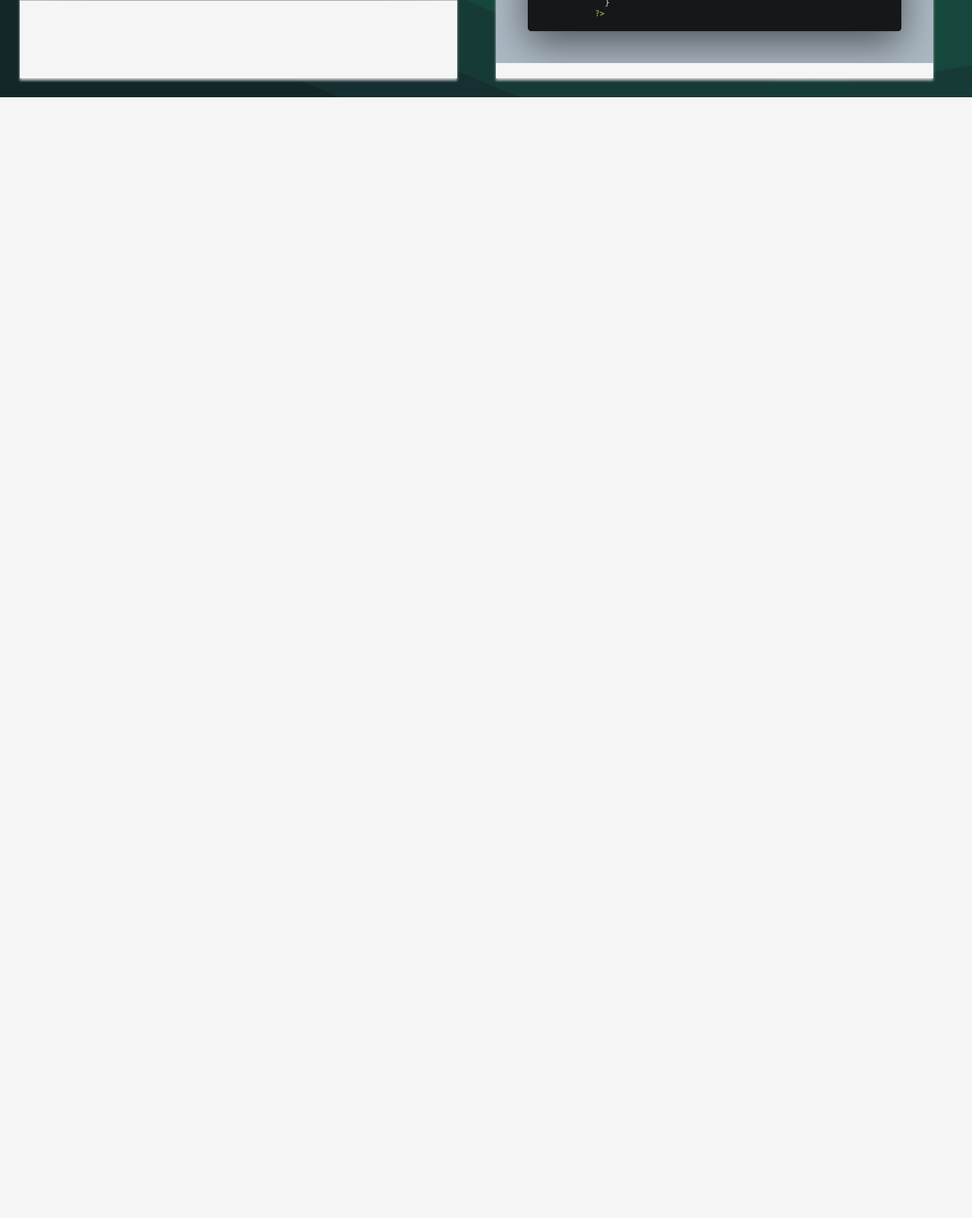
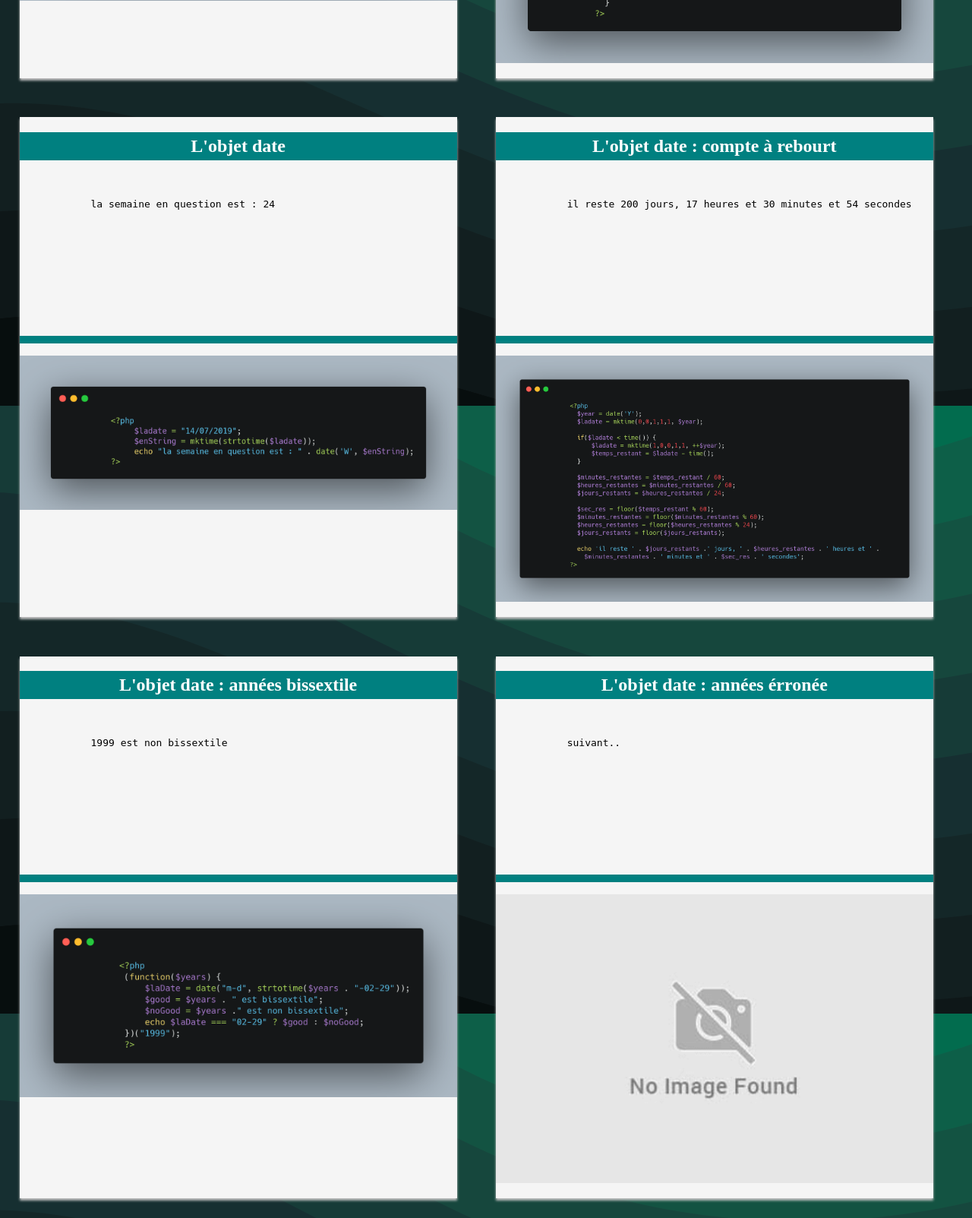
Before and after one commit to gauth80/CDA_php_exo, a PHP site: page /home.php in a window 1280 px wide. Shown: the part 2666-4269 px from the top of the page at 76% size. Before the commit the page ends 2794 px from the top, so only its background shows below. Run offline with PHP 8.4, Linux system fonts and the light colour scheme.

Commit message:
sec-commit

```diff
--- /dev/null
+++ b/autre/index.php
@@ -0,0 +1,3 @@
+<?php
+echo time();
+?>
--- a/home.php
+++ b/home.php
@@ -188,6 +188,94 @@
         </p>
       </article>
 
+      <article class="article_content">
+          <h2 class="article_title cls">L'objet date</h2>
+          <pre>
+          <code class="box fdc">
+            <?php
+            $ladate = "14/07/2019";
+            $enString = mktime(strtotime($ladate));
+            echo "la semaine en question est : " . date('W', $enString);
+            ?>
+          </code>
+        </pre>
+          <p class="article_paragraph cls">
+          <figure>
+              <img src="assets/img/date1.png" alt="date php" class="fluid">
+          </figure>
+          </p>
+      </article>
+
+      <article class="article_content">
+          <h2 class="article_title cls">L'objet date : compte à rebourt</h2>
+          <pre>
+          <code class="box fdc">
+            <?php
+            $year = date('Y');
+            $ladate = mktime(0,0,1,1,1, $year);
+
+            if($ladate < time()) {
+                $ladate = mktime(1,0,0,1,1, ++$year);
+                $temps_restant = $ladate - time();
+            }
+                $minutes_restantes = $temps_restant / 60;
+                $heures_restantes = $minutes_restantes / 60;
+                $jours_restants = $heures_restantes / 24;
+
+                $sec_res = floor($temps_restant % 60);
+                $minutes_restantes = floor($minutes_restantes % 60);
+                $heures_restantes = floor($heures_restantes % 24);
+                $jours_restants = floor($jours_restants);
+
+            echo 'il reste ' . $jours_restants .' jours, ' . $heures_restantes . ' heures et ' . $minutes_restantes . ' minutes et '
+            . $sec_res . ' secondes';
+            ?>
+          </code>
+        </pre>
+          <p class="article_paragraph cls">
+          <figure>
+              <img src="assets/img/timers.png" alt="timers php" class="fluid">
+          </figure>
+          </p>
+      </article>
+
+
+      <article class="article_content">
+          <h2 class="article_title cls">L'objet date : années bissextile</h2>
+          <pre>
+          <code class="box fdc">
+            <?php
+            (function($years) {
+                $laDate = date("m-d", strtotime($years . "-02-29"));
+                $good = $years . " est bissextile";
+                $noGood = $years ." est non bissextile";
+                echo $laDate === "02-29" ? $good : $noGood;
+            })("1999");
+            ?>
+          </code>
+        </pre>
+          <p class="article_paragraph cls">
+          <figure>
+              <img src="assets/img/bissextile.png" alt="bissextile php" class="fluid">
+          </figure>
+          </p>
+      </article>
+
+      <article class="article_content">
+          <h2 class="article_title cls">L'objet date : années érronée</h2>
+          <pre>
+          <code class="box fdc">
+            <?php
+                echo "suivant..";
+            ?>
+          </code>
+        </pre>
+          <p class="article_paragraph cls">
+          <figure>
+              <img src="assets/img/noimage.png" alt=" php" class="fluid">
+          </figure>
+          </p>
+      </article>
 
   </section>
 </body>
```
Also changed, not shown: assets/img/bissextile.png (added), assets/img/date1.png (added), assets/img/noimage.png (added), assets/img/timers.png (added).
